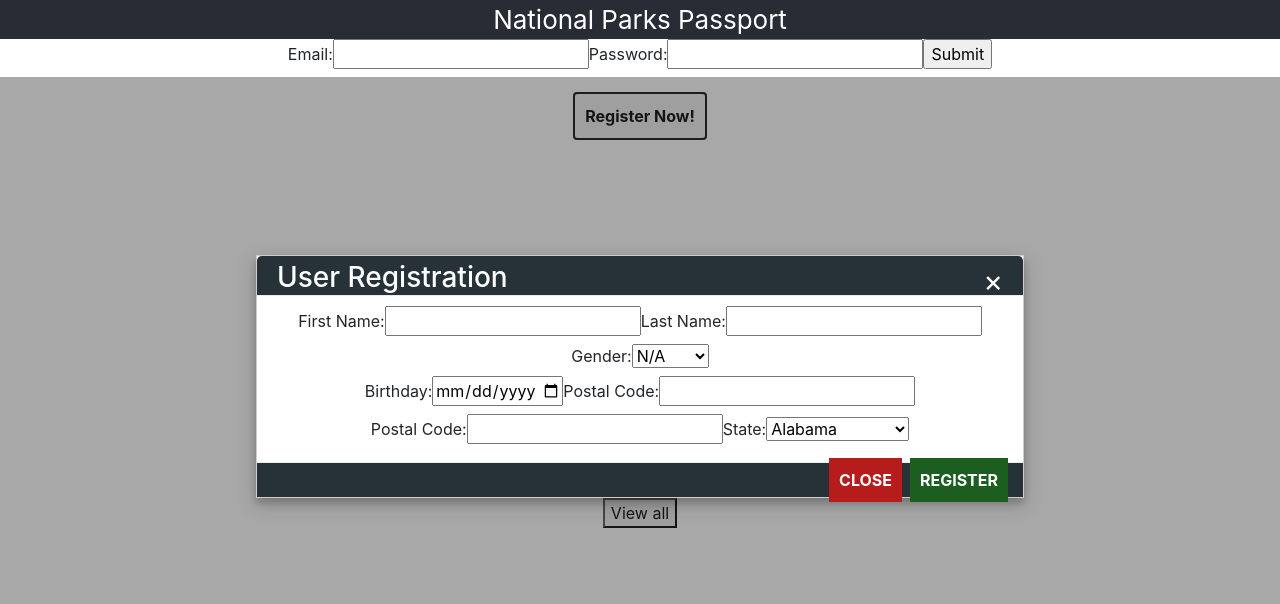
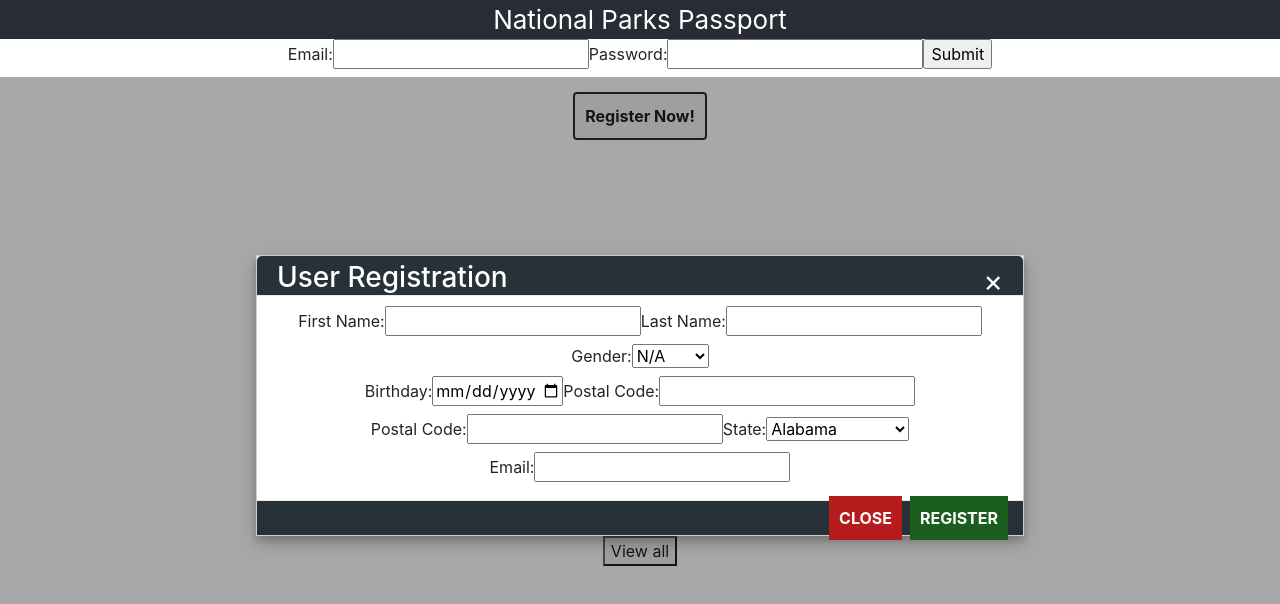
Before and after one commit to CodeHotPink/NP-Passport-Project, a React (Create React App) app in the folder np_passport/: page / in a window 1280 px wide. Both pictures are taken after a click on the button "Register Now!". Shown: the top 604 px of the page. Built offline with nearby package versions, Linux system fonts and the light colour scheme.

Commit message:
add email field in registration form

```diff
--- a/np_passport/src/modal/UserRegistration.js
+++ b/np_passport/src/modal/UserRegistration.js
@@ -70,6 +70,7 @@ class UserRegistration extends Component {
         this.handlePostalChange = this.handlePostalChange.bind(this)
         this.handleUsStateChange = this.handleUsStateChange.bind(this)
         this.createOptions = this.createOptions.bind(this)
+        this.handleEmailChange = this.handleEmailChange.bind(this)
     }
     openModalHandler = () => {
         this.setState({
@@ -104,6 +105,9 @@ class UserRegistration extends Component {
     }
     handleUsStateChange(event) {
         this.setState({userState: event.target.value})
+    }
+    handleEmailChange(event) {
+        this.setState({email: event.target.value})
     }
     createOptions(arrayObject) {
         return <option> {arrayObject} </option>;
@@ -153,6 +157,10 @@ class UserRegistration extends Component {
                             State:
                             <select value={this.state.value} onChange={this.handleUsStateChange}>{this.state.states.map(this.createOptions)}</select>
                             </label>
+                            <label>
+                            Email:
+                            <input type="text" maxLength="100" value={this.state.value} onChange={this.handleEmailChange} />
+                            </label>
                         </form>
                 </RegistrationModal>
             </div>
```
